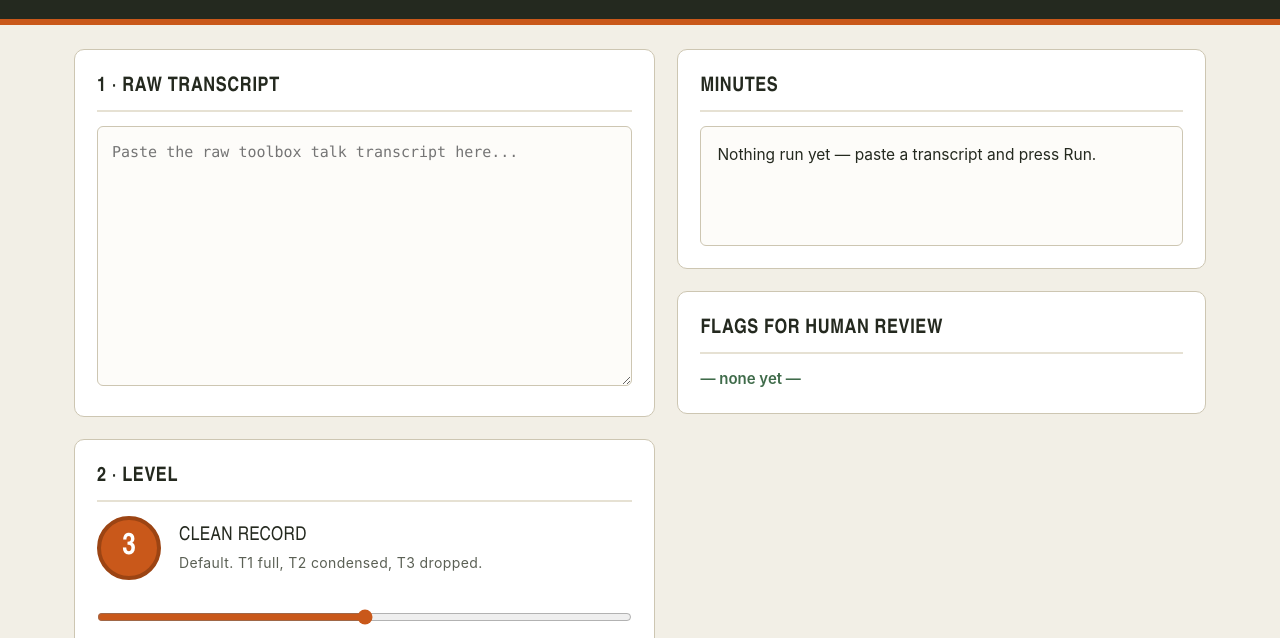
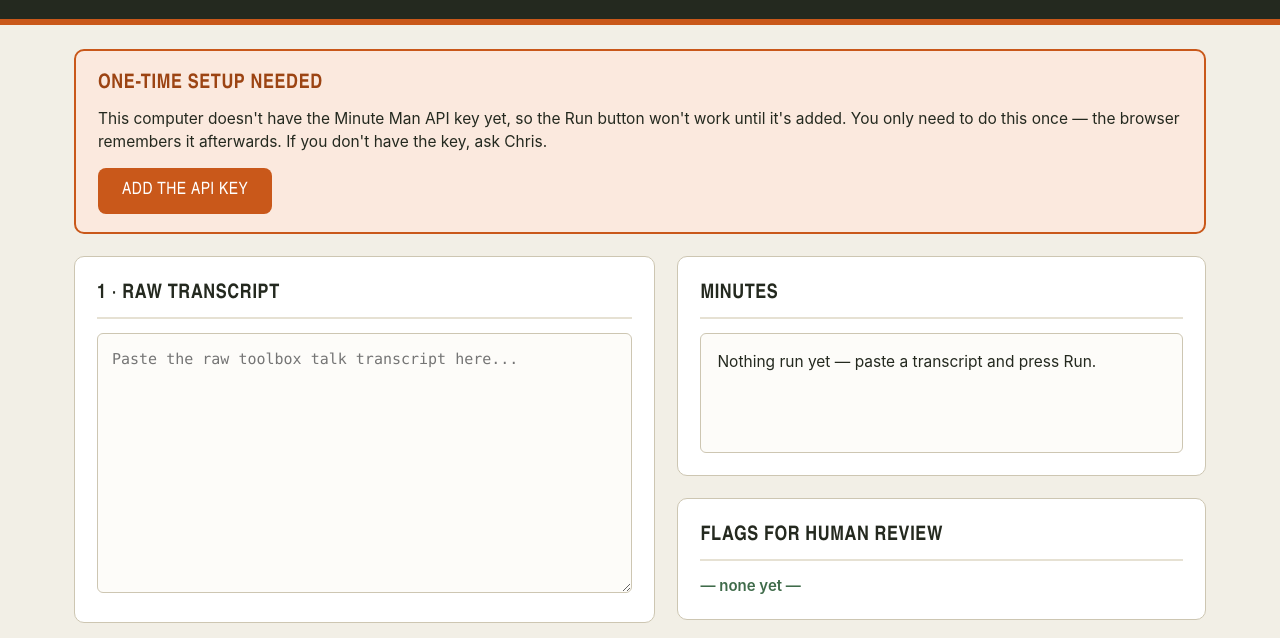
Before and after one commit to christo1384/minute-man-bench, a plain HTML site: page index.html in a window 1280 px wide. Shown: the part 90-728 px from the top of the page. Drawn offline with Linux system fonts and the light colour scheme.

Commit message:
Add prominent one-time setup banner when no API key is present

```diff
--- a/index.html
+++ b/index.html
@@ -137,6 +137,23 @@
   .flagcount{ font-weight:700; }
   .flagcount.hasflags{ color:var(--hazard-deep); }
 
+  .setup-banner{
+    background:#fbe9de; border:2px solid var(--hazard); border-radius:10px;
+    padding:18px 22px; margin-bottom:22px; display:none;
+  }
+  .setup-banner.show{ display:block; }
+  .setup-banner h3{
+    margin:0 0 8px; font-family:var(--display); font-size:20px; text-transform:uppercase;
+    letter-spacing:0.03em; color:var(--hazard-deep);
+  }
+  .setup-banner p{ margin:0 0 14px; font-size:15.5px; color:var(--ink); }
+  .setup-banner button{
+    background:var(--hazard); color:#fff; border:none; border-radius:8px;
+    font-family:var(--display); font-size:17px; text-transform:uppercase; letter-spacing:0.03em;
+    padding:13px 24px; cursor:pointer;
+  }
+  .setup-banner button:hover{ background:var(--hazard-deep); }
+
   .modal-backdrop{
     position:fixed; inset:0; background:rgba(20,20,15,0.55); display:none;
     align-items:center; justify-content:center; z-index:50;
@@ -162,6 +179,13 @@
 </header>
 
 <main>
+
+  <div class="setup-banner" id="setupBanner">
+    <h3>One-time setup needed</h3>
+    <p>This computer doesn't have the Minute Man API key yet, so the Run button won't work until it's added.
+       You only need to do this once — the browser remembers it afterwards. If you don't have the key, ask Chris.</p>
+    <button id="bannerSetupBtn">Add the API key</button>
+  </div>
 
   <div class="grid">
 
@@ -333,10 +357,23 @@ $('modalCancel').addEventListener('click', () => modalBackdrop.classList.remove(
 $('modalSave').addEventListener('click', () => {
   localStorage.setItem('mm_bench_api_key', $('apiKeyInput').value.trim());
   modalBackdrop.classList.remove('open');
-  setStatus('API key saved to this browser.', false);
+  refreshSetupBanner();
+  setStatus('API key saved to this browser. You can run a transcript now.', false);
 });
 
 function getApiKey(){ return localStorage.getItem('mm_bench_api_key') || ''; }
+
+const setupBanner = $('setupBanner');
+function refreshSetupBanner(){
+  if (getApiKey()) setupBanner.classList.remove('show');
+  else setupBanner.classList.add('show');
+}
+$('bannerSetupBtn').addEventListener('click', () => {
+  $('apiKeyInput').value = '';
+  modalBackdrop.classList.add('open');
+  $('apiKeyInput').focus();
+});
+refreshSetupBanner();
 
 function setStatus(msg, isErr){
   const el = $('status');
```
